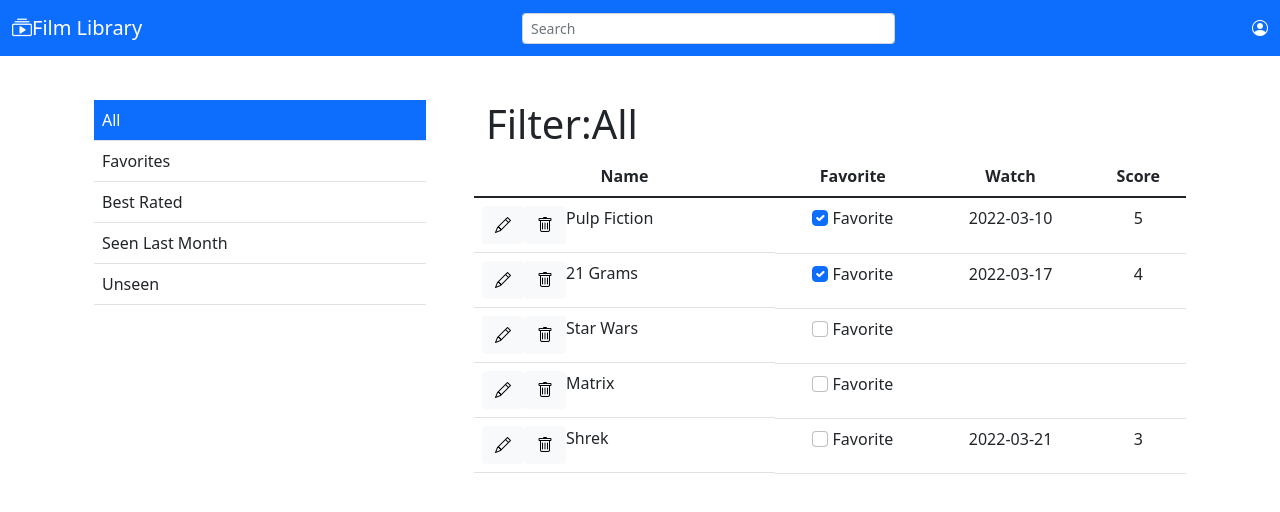
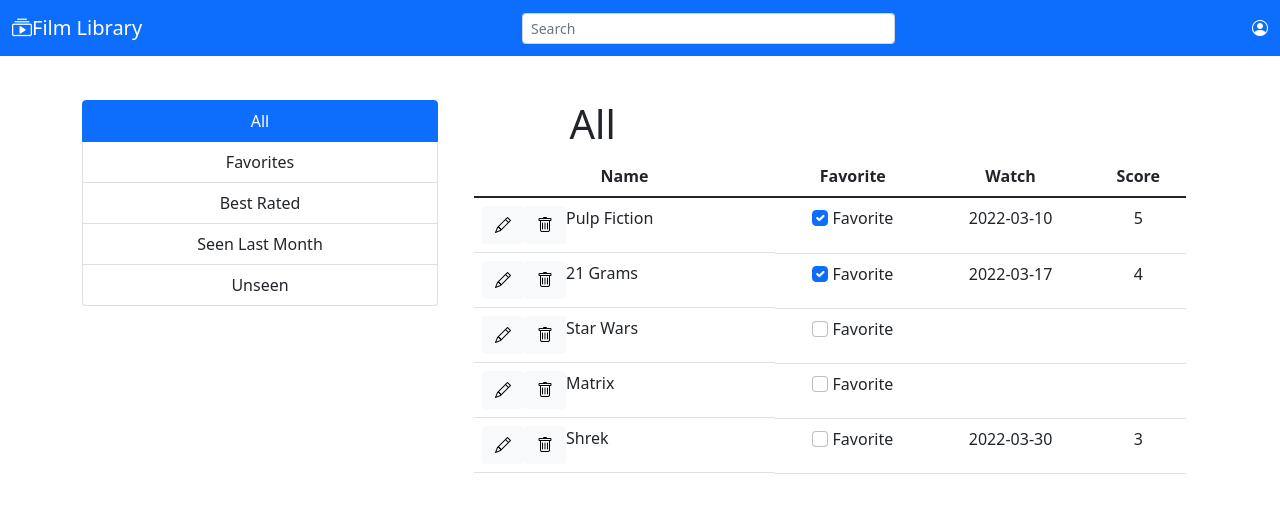
Before and after one commit to jandvanegas/msc-polito-webapp-biglab1, a React (Create React App) app in the folder biglab1/: page / in a window 1280 px wide. Shown: the top 512 px of the page. Built offline with nearby package versions, Linux system fonts and the light colour scheme.

Commit message:
implemented filters

```diff
--- a/biglab1/src/App.js
+++ b/biglab1/src/App.js
@@ -4,18 +4,22 @@ import Row from 'react-bootstrap/Row';
 import Col from 'react-bootstrap/Col';
 import dayjs from 'dayjs'
 import { AppNavbar, SideBar, Films } from './components/LibraryComponents'
+import { useState } from 'react';
 
 const fakeFilms = [
   { id: 1, name: 'Pulp Fiction', favorite: true, watchDate: dayjs('2022-03-10'), score: 5 },
   { id: 2, name: '21 Grams', favorite: true, watchDate: dayjs('2022-03-17'), score: 4 },
   { id: 3, name: 'Star Wars', favorite: false },
   { id: 4, name: 'Matrix', favorite: false, },
-  { id: 5, name: 'Shrek', favorite: false, watchDate: dayjs('2022-03-21'), score: 3 },
+  { id: 5, name: 'Shrek', favorite: false, watchDate: dayjs('2022-03-30'), score: 3 },
 ];
 
 const filterTitle = 'Filter:All'
 
 function App() {
+
+    const [filterSelected, setFilterSelected] = useState("All");
+
   return (
     <Container className="App">
       <Row>
@@ -23,10 +27,10 @@ function App() {
       </Row>
       <Row>
         <Col xs={4}>
-          <SideBar/>
+          <SideBar filterSelected={filterSelected} setFilterSelected={setFilterSelected}/>
         </Col>
         <Col xs={8}>
-          <Films films={fakeFilms} title={filterTitle} />
+          <Films films={fakeFilms} title={filterSelected} filterSelected={filterSelected}/>
         </Col>
       </Row>
     </Container>
--- a/biglab1/src/components/LibraryComponents.js
+++ b/biglab1/src/components/LibraryComponents.js
@@ -1,13 +1,7 @@
 import 'bootstrap/dist/css/bootstrap.min.css'
 import 'bootstrap-icons/font/bootstrap-icons.css'
-import Navbar from 'react-bootstrap/Navbar'
-import FormControl from 'react-bootstrap/FormControl'
-import Form from 'react-bootstrap/Form'
-import Container from 'react-bootstrap/Container'
-import Row from 'react-bootstrap/Row'
-import Col from 'react-bootstrap/Col'
-import Table from 'react-bootstrap/Table'
-import Button from 'react-bootstrap/Button'
+import {ListGroup, Navbar, FormControl, Form, Container, Row, Col, Table, Button} from 'react-bootstrap'
+import dayjs from 'dayjs'
 
 function AppNavbar() {
   return (
@@ -45,25 +39,35 @@ function FilmBrand() {
   </Navbar.Brand>
 }
 
-function SideBar() {
-  return <Container>
-    <Row className='p-2 bg-primary text-white border-bottom'>All</Row>
-    <Row className='p-2 border-bottom'>Favorites</Row>
-    <Row className='p-2 border-bottom'>Best Rated</Row>
-    <Row className='p-2 border-bottom'>Seen Last Month</Row>
-    <Row className='p-2 border-bottom'>Unseen</Row>
-  </Container>
+function SideBar(props) {
+    return <ListGroup defaultActiveKey='#All'>
+            <ListGroup.Item action href='#All' onClick={() => props.setFilterSelected("All")} >
+                All
+            </ListGroup.Item>
+            <ListGroup.Item action href='#Favorites' onClick={() => props.setFilterSelected("Favorites")} >
+                Favorites
+            </ListGroup.Item>
+            <ListGroup.Item action href='#Best Rated' onClick={() => props.setFilterSelected("Best Rated")} >
+                Best Rated
+            </ListGroup.Item>
+            <ListGroup.Item action href='#Seen Last Month' onClick={() => props.setFilterSelected("Seen Last Month")} >
+                Seen Last Month
+            </ListGroup.Item>
+            <ListGroup.Item action href='#Unseen' onClick={() => props.setFilterSelected("Unseen")} >
+                Unseen
+            </ListGroup.Item>
+      </ListGroup>
 }
 
 function Films(props) {
   return <Container>
     <Row className='d-flex flex-row justify-content-start'>
-      <Col xs={2}>
+      <Col xs={4}>
         <h1 className='text-dark'>{props.title}</h1>
       </Col>
     </Row>
     <Row>
-      <FilmsTable films={props.films} />
+      <FilmsTable films={props.films} filterSelected={props.filterSelected}/>
     </Row>
   </Container>
 
@@ -81,7 +85,21 @@ function FilmsTable(props) {
     </thead>
     <tbody>
       {
-        props.films.map((film) => <FilmRow film={film} key={film.id} />)
+        props.films.filter((film) => {
+            if (props.filterSelected === "Favorites") {
+                return film.favorite;
+            }
+            else if (props.filterSelected === "Best Rated") {
+                return film.score === 5;
+            }
+            else if (props.filterSelected === "Seen Last Month") {
+                return ("watchDate" in film) && (dayjs().subtract(30, 'days')).isBefore(film.watchDate);
+            }
+            else if (props.filterSelected === "Unseen") {
+                return !("watchDate" in film);
+            }
+            return true;
+        }).map((film) => <FilmRow film={film} key={film.id}/>)
       }
     </tbody>
   </Table>
```
